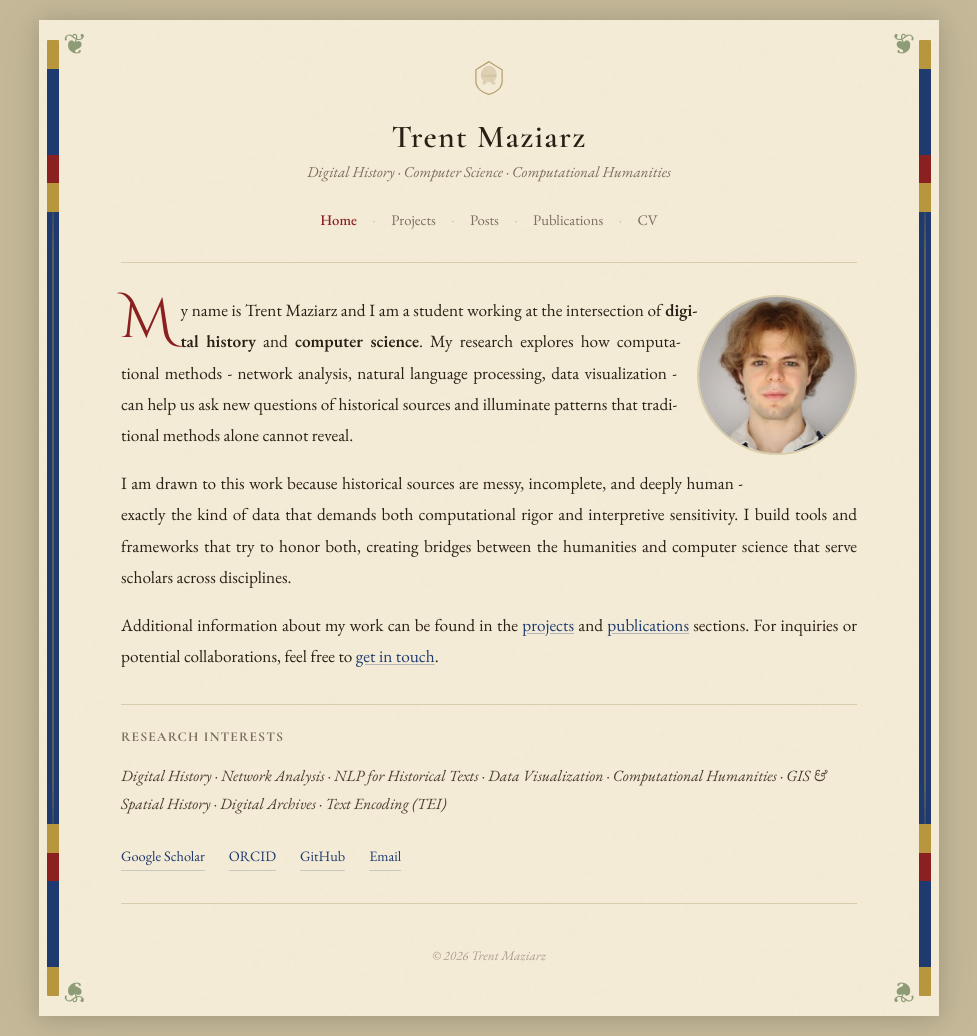
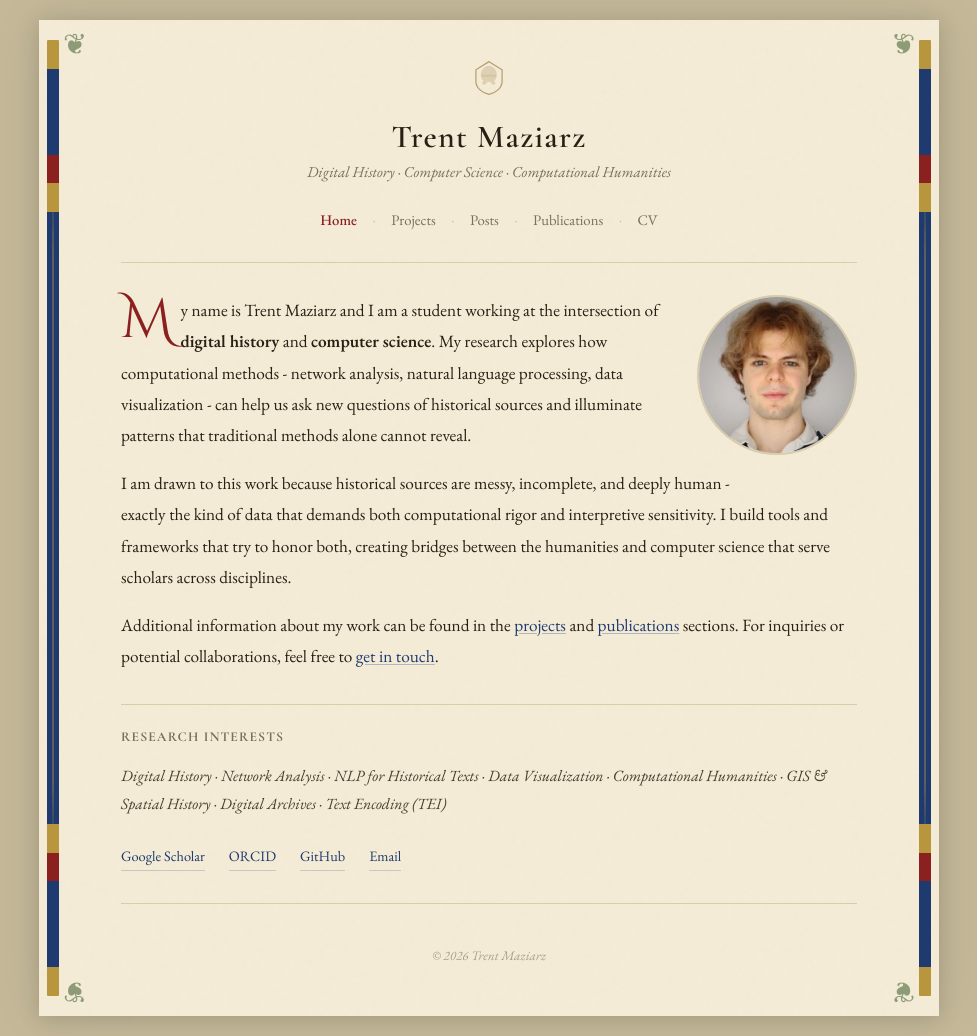
Before and after one commit to trentmaziarz/portfolio, a Jekyll site: the page built from index.md, in a window 1280 px wide. Shown: the whole page, without its empty margins (151-1128 px from the left). Built offline with Jekyll 4.4.1, drawn with Linux system fonts in a browser that asks for light colours.

Commit message:
Change text alignment and hyphenation in CSS

```diff
--- a/assets/css/main.css
+++ b/assets/css/main.css
@@ -244,8 +244,8 @@ body {
 .about-text p,
 .page-text p {
   margin-bottom: 1rem;
-  text-align: justify;
-  hyphens: auto;
+  text-align: left;
+  hyphens: none;
 }
 
 a.text-link,
```
